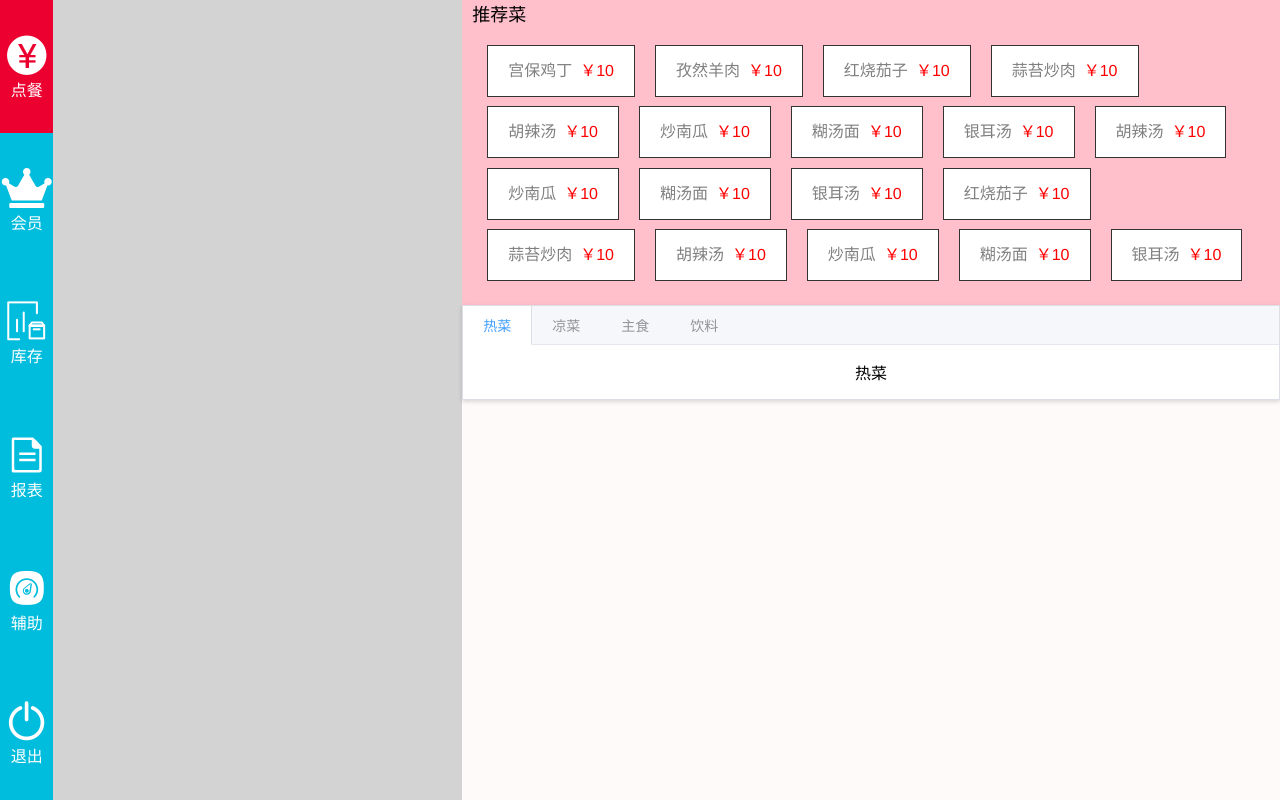
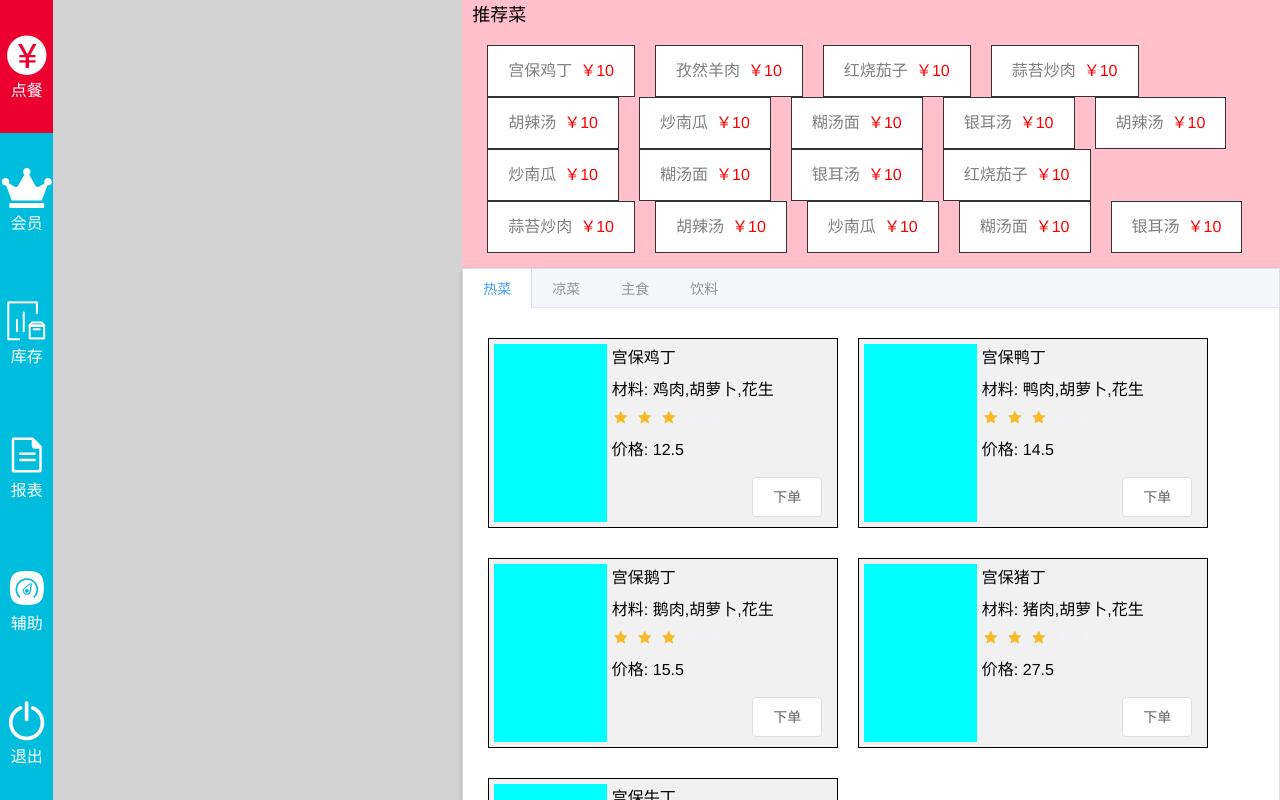
Before and after one commit to Zombie01/zxl01, a Vue app in the folder chileme-cli/: page /chooseGoods in a window 1280 px wide. Built offline with nearby package versions, Linux system fonts and the light colour scheme.

Commit message:
516改动

```diff
--- a/chileme-cli/src/router/index.js
+++ b/chileme-cli/src/router/index.js
@@ -22,6 +22,11 @@ Vue.use(VueRouter)
         name:'StockManagement',
         component: () => import('../views/StockManagement.vue')
       },
+      {
+        path:'lifeCycle',
+        name:'LifeCycle',
+        component: () => import('../views/lifecycle.vue')
+      },
     ]
   },
   // 注册
--- a/chileme-cli/src/views/ChooseGoods.vue
+++ b/chileme-cli/src/views/ChooseGoods.vue
@@ -12,7 +12,27 @@
                                 span {{`￥${item.price}`}}
                         div.foodstab
                             el-tabs(type="border-card")
-                                el-tab-pane(label="热菜") 热菜
+                                el-tab-pane(label="热菜")
+                                    div.hotbox
+                                        div.foodsCard(v-for='item in hotList',:key='item.id')
+                                            el-row
+                                                el-col(:span="8")
+                                                    div.cardimg
+                                                el-col(:span="16")
+                                                    //- div.cardinfo
+                                                    //-     div.foodname 商品1
+                                                    //-     div.foodmart 材料:葱姜蒜，肉蛋奶
+                                                    //-     div.foodrank
+                                                    //-         el-rate(v-model="value",disabled)
+                                                    //-     div.foodprice 价格12.5
+                                                    //-     el-button 下单
+                                                    div.cardinfo
+                                                        div.foodname {{item.name}}
+                                                        div.foodmart {{`材料: ${item.material.join(',')}`}}
+                                                        div.foodrank
+                                                            el-rate(v-model="item.rank",disabled)
+                                                        div.foodprice {{`价格: ${item.price}`}}
+                                                        el-button 下单
                                 el-tab-pane(label="凉菜") 凉菜
                                 el-tab-pane(label="主食") 主食
                                 el-tab-pane(label="饮料") 饮料
@@ -43,6 +63,14 @@ export default {
                 {id:18,name:'银耳汤',price:10},
             ],
             list:[], // 存放点击的商品的数据
+            value:3,
+            hotList:[
+                {id:1,name:'宫保鸡丁',material:['鸡肉','胡萝卜','花生'],rank:3,price:12.5},
+                {id:2,name:'宫保鸭丁',material:['鸭肉','胡萝卜','花生'],rank:3,price:14.5},
+                {id:3,name:'宫保鹅丁',material:['鹅肉','胡萝卜','花生'],rank:3,price:15.5},
+                {id:4,name:'宫保猪丁',material:['猪肉','胡萝卜','花生'],rank:3,price:27.5},
+                {id:5,name:'宫保牛丁',material:['牛肉','胡萝卜','花生'],rank:3,price:40.5},
+            ]
         }
     },
     methods:{
@@ -110,6 +138,47 @@ $h:100%;
                     }
                 }
             }
+            .foodstab{
+                flex:1;
+                background: cyan;
+                .hotbox{
+                    min-height: 400px;
+                    display:flex;
+                    justify-content: flex-start;
+                    flex-wrap: wrap;
+                    .foodsCard{
+                        width:350px;
+                        height: 190px;
+                        border:1px solid #000;
+                        background: #f1f1f1;
+                        box-sizing: border-box;
+                        padding:5px;
+                        text-align: left;
+                        margin:15px 10px;
+                        .el-row,.el-col{
+                            height: 100%;
+                        }
+                        .cardimg{
+                            background: cyan;
+                            width:100%;
+                            height: 100%;
+                        }
+                        .cardinfo{
+                            padding-left: 5px;
+                            position:relative;
+                            height: 100%;
+                            .foodname,.foodmart,.foodrank,.foodprice{
+                                margin-bottom: 8px;
+                            }
+                            .el-button{
+                                position:absolute;
+                                right:10px;
+                                bottom:5px;
+                            }
+                        }
+                    }
+                }
+            }
         }
     }
 }
--- a/chileme-cli/src/views/Home.vue
+++ b/chileme-cli/src/views/Home.vue
@@ -13,13 +13,15 @@
                     i 库存
                   div.iconfont &#xe64c;
                     i 报表
-                  div.iconfont &#xe600;
+                  div.iconfont(@click='jumpTo("/lifeCycle")',
+                  :class='link==="/lifeCycle"?"active":""') &#xe600;
                     i 辅助
                   div.iconfont &#xe650;
                     i 退出
           el-col(:span='23')
               div.grid-right
-                  router-view
+                  keep-alive
+                      router-view
 </template>
 
 <script>
--- /dev/null
+++ b/chileme-cli/src/views/lifecycle.vue
@@ -0,0 +1,45 @@
+<template lang="pug">
+    div
+        h1 生命周期
+        p {{val}}
+        span(@click='clickHandle') 点击
+</template>
+
+<script>
+export default {
+    data(){
+      return{
+          val:0
+      }
+    },
+    methods:{
+        clickHandle(){
+            this.val = this.val + 1
+        }
+    },
+    beforeCreate(){
+        console.log('before create')
+    },
+    created(){
+        console.log('created')
+    },
+    beforeMount(){
+        console.log('before mounted')
+    },
+    mounted(){
+        console.log('mounted')
+    },
+    beforeUpdate(){
+        console.log('before update')
+    },
+    updated(){
+        console.log('updated')
+    },
+    beforeDestroy(){
+        console.log('before destroy')
+    },
+    destroyed(){
+        console.log('destroy')
+    }
+}
+</script>
```
Also changed, not shown: 1 other file (tests, documents, lock files or other folders).
